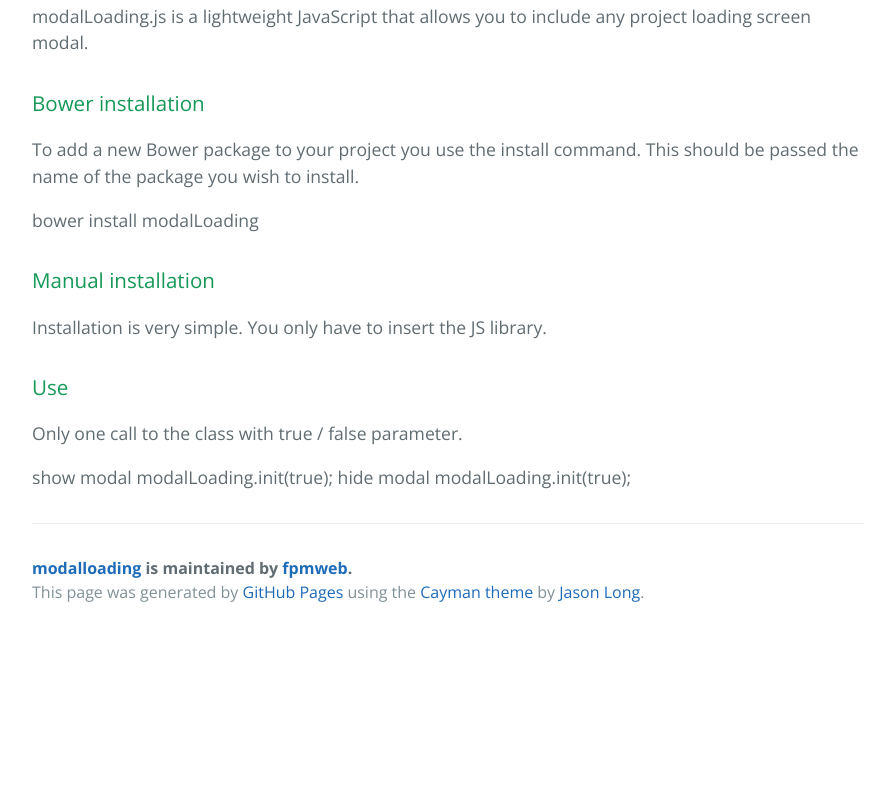
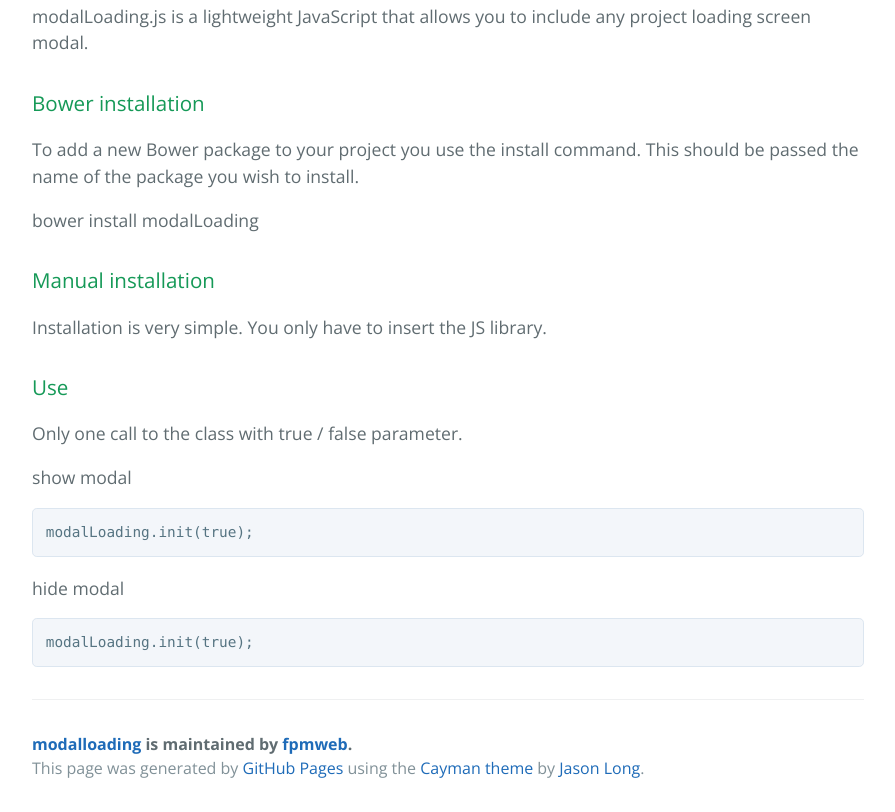
Before and after one commit to fpmweb/modalLoading, a plain HTML site: page index.html in a window 1280 px wide. Shown: the part 460-1272 px from the top of the page, without its empty margins (192-1087 px from the left). Before the commit the page ends 1096 px from the top, so only its background shows below. Drawn offline with nearby package versions, Linux system fonts and the light colour scheme; a script that the page names is missing.

Commit message:
Update index.html

```diff
--- a/index.html
+++ b/index.html
@@ -29,7 +29,7 @@
 
 <p>To add a new Bower package to your project you use the install command. This should be passed the name of the package you wish to install.</p>
 
-bower install modalLoading
+<p>bower install modalLoading</p>
 
 <h3>
 <a id="designer-templates" class="anchor" href="#designer-templates" aria-hidden="true"><span aria-hidden="true" class="octicon octicon-link"></span></a>Manual installation</h3>
@@ -43,13 +43,13 @@
 
 <p>Only one call to the class with true / false parameter.</p>
 
-show modal
+<p>show modal</p>
 
-  modalLoading.init(true);
+  <pre>modalLoading.init(true);</pre>
 
-hide modal
+<p>hide modal</p>
 
-  modalLoading.init(true);
+  <pre>modalLoading.init(true);</pre>
 
 
 
```
